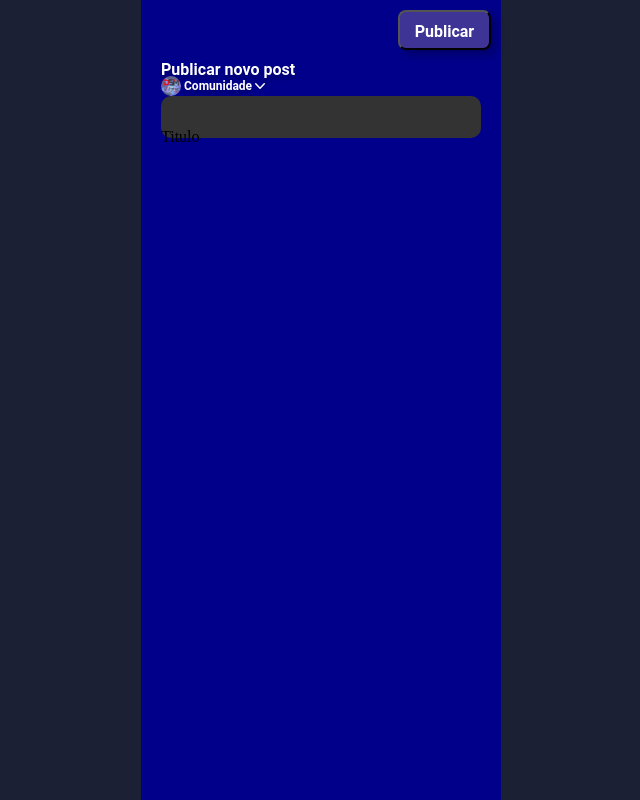
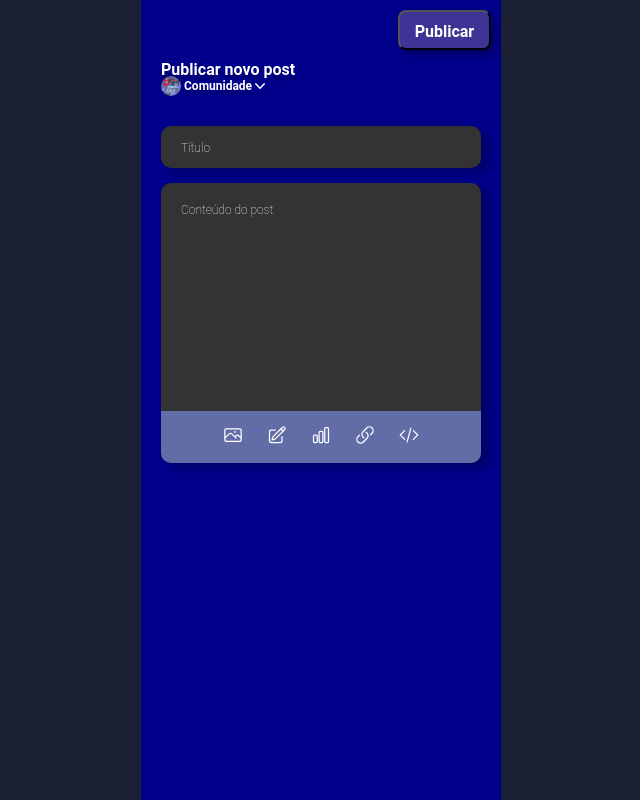
Before and after one commit to gabrielOliv1/gamix, a website: page app/pages/creating/newPost/newPost.html in a window 1280 px wide. Shown: the whole page, without its empty margins (319-959 px from the left). Drawn offline with Linux system fonts and the light colour scheme.

Commit message:
feat: Almost finishing the post screen

```diff
--- a/app/pages/creating/newPost/newPost.html
+++ b/app/pages/creating/newPost/newPost.html
@@ -30,7 +30,31 @@
                         clip-rule="evenodd" />
                 </svg>
             </div>
-            <div id="rectangle_1">Titulo</div>
+        </div>
+        <div id="rectangle_1">
+            <div id="text3">Título</div>
+        </div>
+        <div id="rectangle_2">
+            <div id="text4">Conteúdo do post</div>
+            <div id="rectangle_3">
+                <div id="icons">
+                <svg xmlns="http://www.w3.org/2000/svg" fill="none" viewBox="0 0 24 24" stroke-width="1.5" stroke="currentColor" class="w-6 h-6" color="white" width="20px">
+                    <path stroke-linecap="round" stroke-linejoin="round" d="M2.25 15.75l5.159-5.159a2.25 2.25 0 013.182 0l5.159 5.159m-1.5-1.5l1.409-1.409a2.25 2.25 0 013.182 0l2.909 2.909m-18 3.75h16.5a1.5 1.5 0 001.5-1.5V6a1.5 1.5 0 00-1.5-1.5H3.75A1.5 1.5 0 002.25 6v12a1.5 1.5 0 001.5 1.5zm10.5-11.25h.008v.008h-.008V8.25zm.375 0a.375.375 0 11-.75 0 .375.375 0 01.75 0z" />
+                </svg>
+                <svg xmlns="http://www.w3.org/2000/svg" fill="none" viewBox="0 0 24 24" stroke-width="1.5" stroke="currentColor" class="w-6 h-6" color="white" width="20px">
+                    <path stroke-linecap="round" stroke-linejoin="round" d="M16.862 4.487l1.687-1.688a1.875 1.875 0 112.652 2.652L10.582 16.07a4.5 4.5 0 01-1.897 1.13L6 18l.8-2.685a4.5 4.5 0 011.13-1.897l8.932-8.931zm0 0L19.5 7.125M18 14v4.75A2.25 2.25 0 0115.75 21H5.25A2.25 2.25 0 013 18.75V8.25A2.25 2.25 0 015.25 6H10" />
+                </svg>
+                <svg xmlns="http://www.w3.org/2000/svg" fill="none" viewBox="0 0 24 24" stroke-width="1.5" stroke="currentColor" class="w-6 h-6" color="white" width="20px">
+                    <path stroke-linecap="round" stroke-linejoin="round" d="M3 13.125C3 12.504 3.504 12 4.125 12h2.25c.621 0 1.125.504 1.125 1.125v6.75C7.5 20.496 6.996 21 6.375 21h-2.25A1.125 1.125 0 013 19.875v-6.75zM9.75 8.625c0-.621.504-1.125 1.125-1.125h2.25c.621 0 1.125.504 1.125 1.125v11.25c0 .621-.504 1.125-1.125 1.125h-2.25a1.125 1.125 0 01-1.125-1.125V8.625zM16.5 4.125c0-.621.504-1.125 1.125-1.125h2.25C20.496 3 21 3.504 21 4.125v15.75c0 .621-.504 1.125-1.125 1.125h-2.25a1.125 1.125 0 01-1.125-1.125V4.125z" />
+                </svg>
+                <svg xmlns="http://www.w3.org/2000/svg" fill="none" viewBox="0 0 24 24" stroke-width="1.5" stroke="currentColor" class="w-6 h-6" color="white" width="20px">
+                    <path stroke-linecap="round" stroke-linejoin="round" d="M13.19 8.688a4.5 4.5 0 011.242 7.244l-4.5 4.5a4.5 4.5 0 01-6.364-6.364l1.757-1.757m13.35-.622l1.757-1.757a4.5 4.5 0 00-6.364-6.364l-4.5 4.5a4.5 4.5 0 001.242 7.244" />
+                </svg>
+                <svg xmlns="http://www.w3.org/2000/svg" fill="none" viewBox="0 0 24 24" stroke-width="1.5" stroke="currentColor" class="w-6 h-6" color="white" width="20px">
+                    <path stroke-linecap="round" stroke-linejoin="round" d="M17.25 6.75L22.5 12l-5.25 5.25m-10.5 0L1.5 12l5.25-5.25m7.5-3l-4.5 16.5" />
+                </svg>
+                </div>
+            </div>
         </div>
     </div>
 </body>
--- a/app/pages/creating/newPost/style/PostStyle.css
+++ b/app/pages/creating/newPost/style/PostStyle.css
@@ -41,8 +41,6 @@ body {
 #text {
     width: 146px;
     height: 16px;
-    left: 20px;
-    top: 60px;
     font-family: 'Roboto';
     font-style: normal;
     font-weight: 700;
@@ -83,17 +81,66 @@ body {
     padding-top: 3px;
 }
 #rectangle_1{
+    position: absolute;
     display: flex;
     align-items: center;
     border-radius: 10px;
-    padding-top: 40px;
     width: 320px;
     height: 42px;
+    left: 20px;
+    top: 126px;
     background-color: #333333;
+    filter: drop-shadow(8px 5px 5px rgba(0, 0, 0, 0.25));
 }
-
 #rectangle_2{
-    width: 320;
-    height: 42;
-    background-color: 333333;
+    position: relative;
+    border-radius: 10px;
+    width: 320px;
+    height: 280px;
+    left: 20px;
+    top: 183px;
+    background-color: #333333;
+    filter: drop-shadow(8px 5px 5px rgba(0, 0, 0, 0.25));
 }
+#text3 {
+    width: 34px;
+    height: 12px;
+    font-family: 'Roboto';
+    font-style: normal;
+    font-weight: 200;
+    font-size: 12px;
+    line-height: 14px;
+    color: #FFFFFF;
+    padding-left: 20px;
+}
+#text4 {
+    display: flex;
+    flex-direction: row;
+    white-space: pre;
+    width: 34px;
+    height: 12px;
+    font-family: 'Roboto';
+    font-style: normal;
+    font-weight: 200;
+    font-size: 12px;
+    line-height: 14px;
+    color: #FFFFFF;
+    padding-top: 20px;
+    padding-left: 20px;
+}
+#rectangle_3{
+    display: flex;
+    flex-direction: row;
+    justify-content: center;
+    align-items: center;
+    width: 320px;
+    height: 52px;
+    background-color: #626CA7;
+    position: absolute;
+    bottom: 0;
+    border-bottom-left-radius: 10px;
+    border-bottom-right-radius: 10px;
+}
+#rectangle_3 svg{
+    margin: 10px;
+}
```
